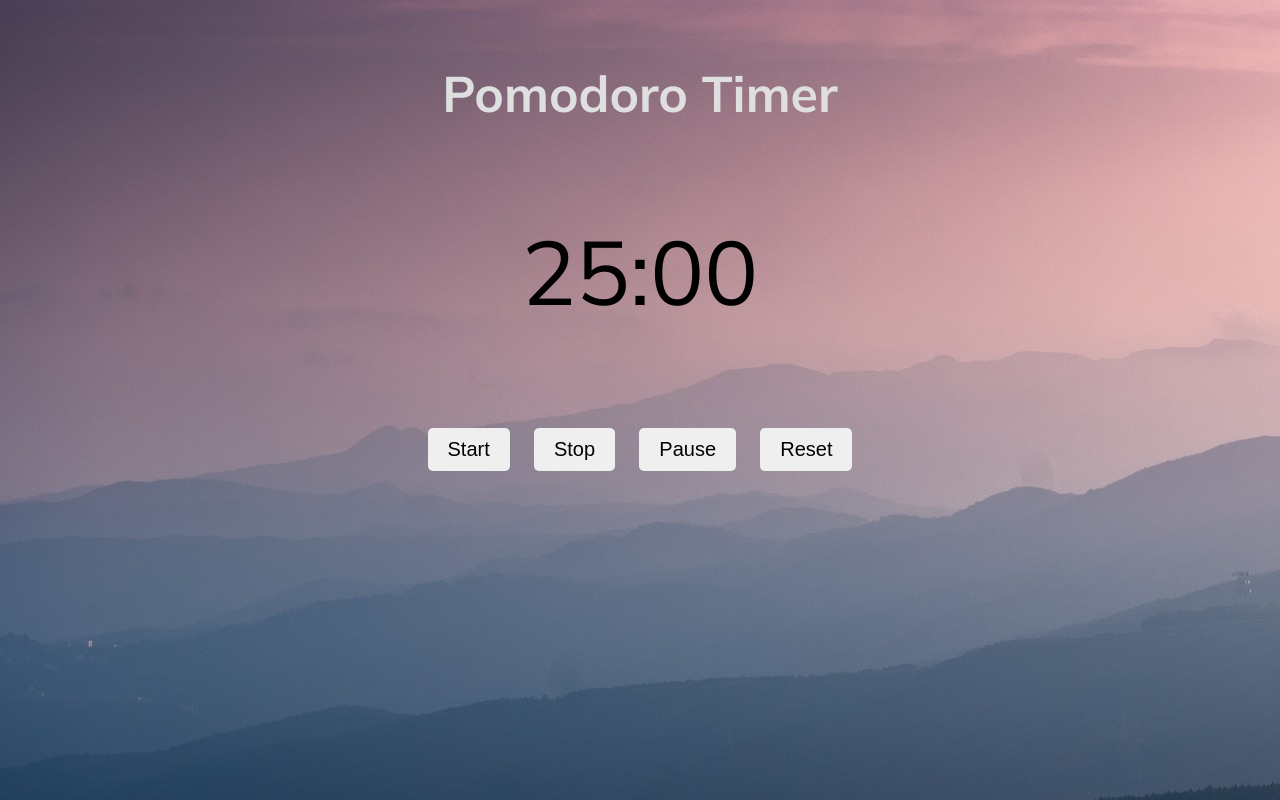
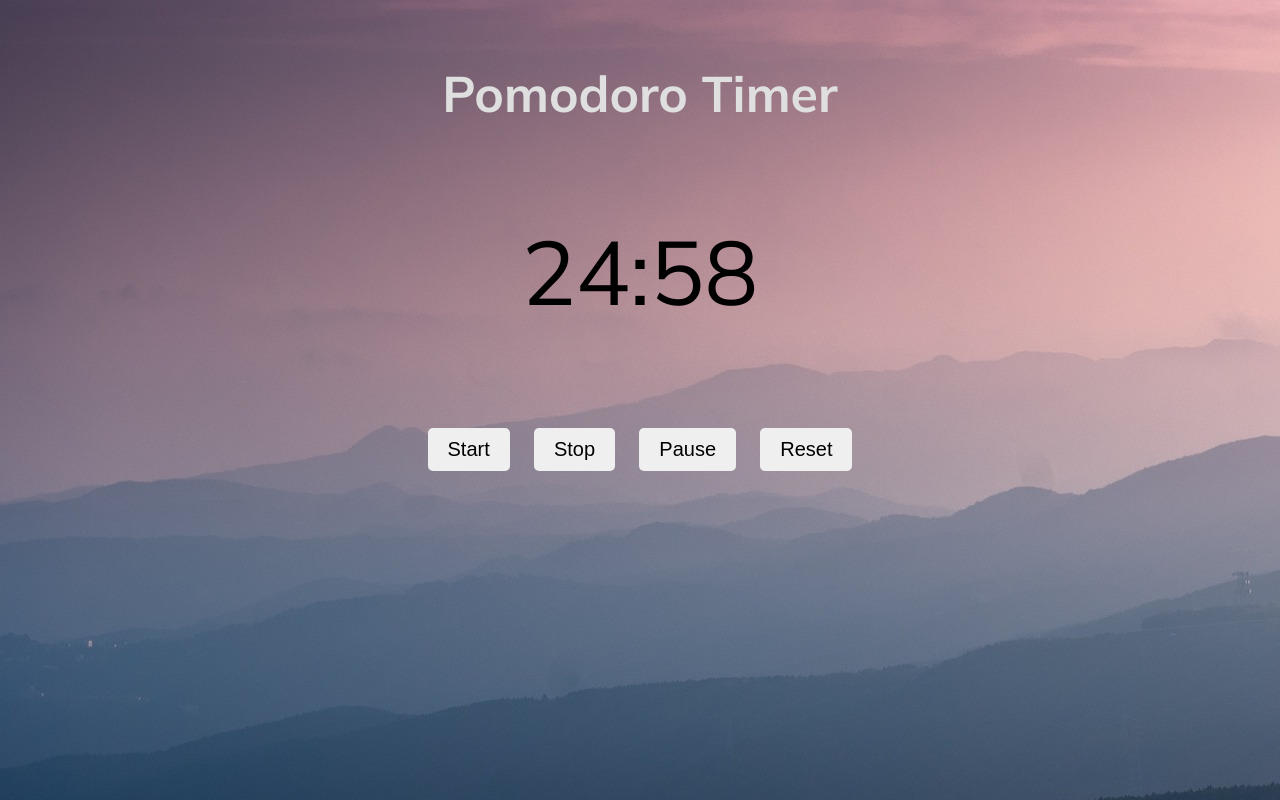
Before and after one commit to atypicalbitter/pomodoro-timer, a plain HTML site: page index.html in a window 1280 px wide. Both pictures are taken after a click on the button "Start". Drawn offline with Linux system fonts and the light colour scheme.

Commit message:
Changed JS so that you have time formatted when counting down by adding 0's by using padStart.

```diff
--- a/index.html
+++ b/index.html
@@ -12,7 +12,7 @@
 <body>
     <div class="container">
         <h1>Pomodoro Timer</h1>
-        <p class="timer" id="timer-tag">25:00</p>
+        <p class="timer" id="timer">25:00</p>
         <div class="button-wrapper">
             <button id="start">Start</button>
             <button id="stop">Stop</button>
--- a/js/index.js
+++ b/js/index.js
@@ -4,8 +4,22 @@ const pauseEl = document.getElementById('pause');
 const resetEl = document.getElementById('reset');
 const timerEl = document.getElementById('timer');
 
+let interval;
+let timeLeft = 1500;
+
+function updateTimer() {
+    let minutes = Math.floor(timeLeft / 60);
+    let seconds = timeLeft % 60;
+    let formattedTime = `${minutes.toString().padStart(2, '0')}:${seconds.toString().padStart(2, '0')}`;
+    timerEl.innerHTML = formattedTime;
+}
+
+
 function startTimer() {
-    console.log('start')
+interval = setInterval(() => {
+    timeLeft--;
+    updateTimer();
+}, 1000)
 }
 function stopTimer() {
     console.log('stop')
```
